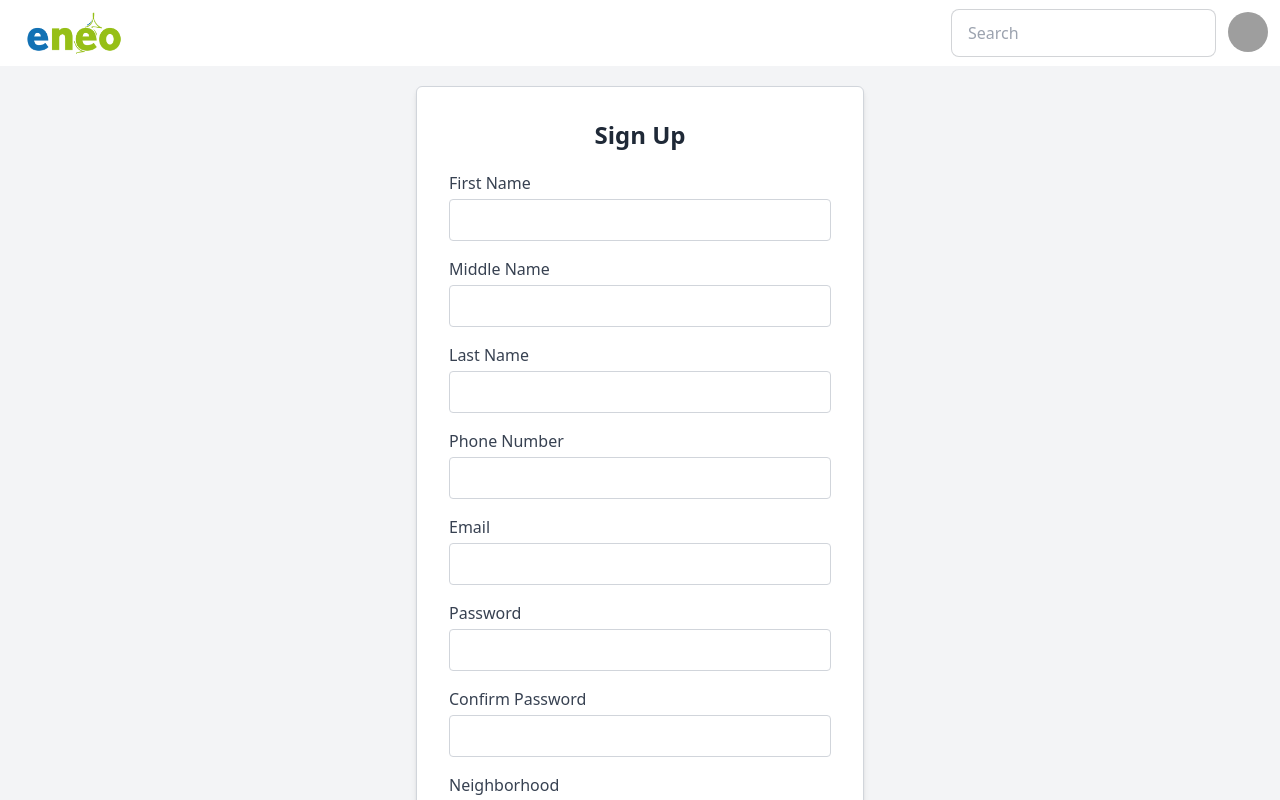
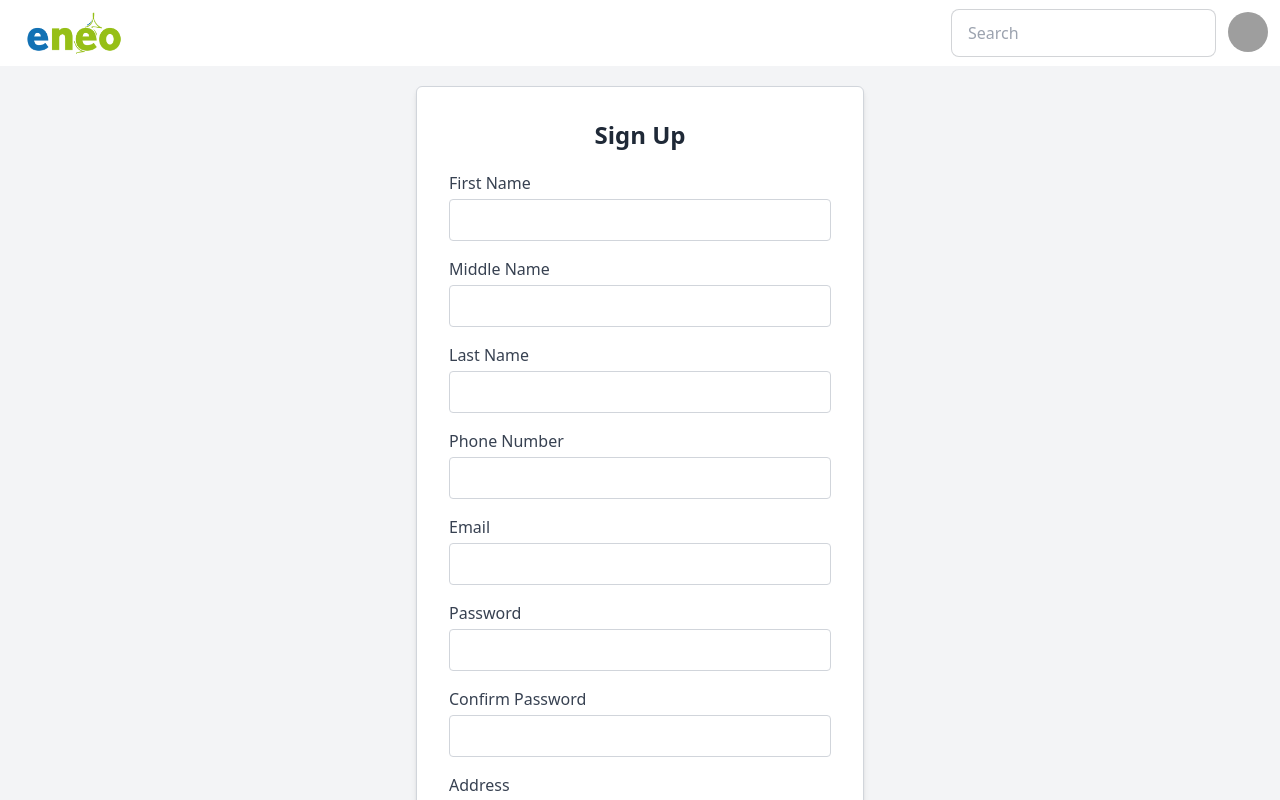
Before and after one commit to Pusham-MEST/Pusham-Mest, a React (Vite) app: page /signup in a window 1280 px wide. Shown: the top 800 px of the page. Built offline with nearby package versions, Linux system fonts and the light colour scheme; grey boxes are pictures that could not be loaded.

Commit message:
sign up intergration

```diff
--- a/src/pages/login/index.jsx
+++ b/src/pages/login/index.jsx
@@ -19,19 +19,25 @@ const Login = () => {
     setSuccess('');
 
     try {
-
-      const response = await new Promise((resolve) =>
-        setTimeout(() => resolve({ ok: true }), 1000)
-      );
+      const response = await fetch('https://api/v1/users/login', {
+        method: 'POST',
+        headers: {
+          'Content-Type': 'application/json',
+        },
+        body: JSON.stringify(formData),
+      });
+      const data = await response.json();
 
       if (response.ok) {
+
         setSuccess('Login successful!');
         setFormData({
           username: '',
           password: '',
         });
+
       } else {
-        setError('Login failed');
+        setError(data.message || 'Login failed');
       }
     } catch (error) {
       setError('An error occurred. Please try again later.');
@@ -39,8 +45,9 @@ const Login = () => {
   };
 
   const handleForgotPassword = () => {
+    alert('Forgot Password clicked');
 
-    alert('Forgot Password clicked');
+
   };
 
   return (
--- a/src/pages/signup/authServices.js
+++ b/src/pages/signup/authServices.js
@@ -1,12 +1,11 @@
 import axios from 'axios';
-
 
 const API_BASE_URL = 'https://pusham-api.onrender.com';
 
-
 export const registerUser = async (userData) => {
   try {
-    const response = await axios.post(`${API_BASE_URL}/http://localhost:3001/api//register`, userData);
+
+    const response = await axios.post(`${API_BASE_URL}/api/register`, userData);
     return response;
   } catch (error) {
     throw error;
--- a/src/pages/signup/index.jsx
+++ b/src/pages/signup/index.jsx
@@ -10,7 +10,7 @@ const SignUp = () => {
     email: '',
     password: '',
     confirmPassword: '',
-    neighborhood: '',
+    address: '', // Updated field
   });
 
   const [error, setError] = useState('');
@@ -43,7 +43,7 @@ const SignUp = () => {
           email: '',
           password: '',
           confirmPassword: '',
-          neighborhood: '',
+          address: '',
         });
       } else {
         setError('Registration failed');
@@ -137,11 +137,11 @@ const SignUp = () => {
             />
           </div>
           <div className="mb-4">
-            <label className="block text-gray-700">Neighborhood</label>
+            <label className="block text-gray-700">Address</label>
             <input
               type="text"
-              name="neighborhood"
-              value={formData.neighborhood}
+              name="address"
+              value={formData.address}
               onChange={handleChange}
               className="w-full p-2 border border-gray-300 rounded mt-1"
             />
```
